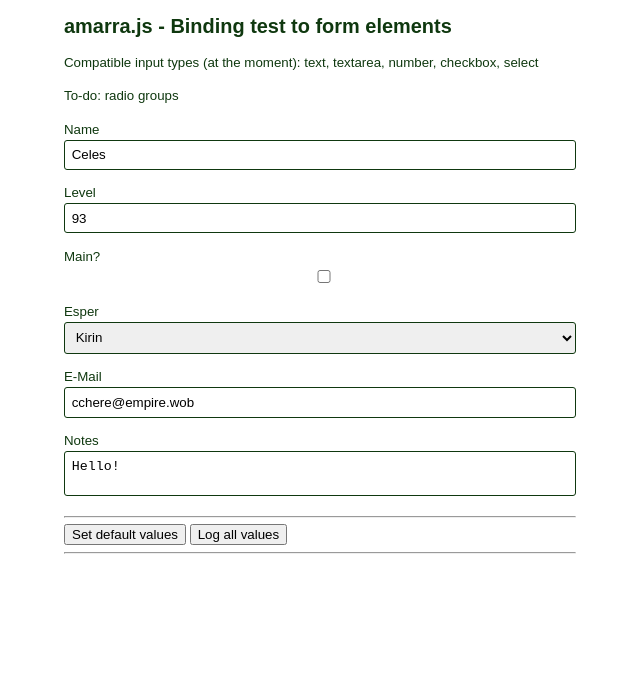
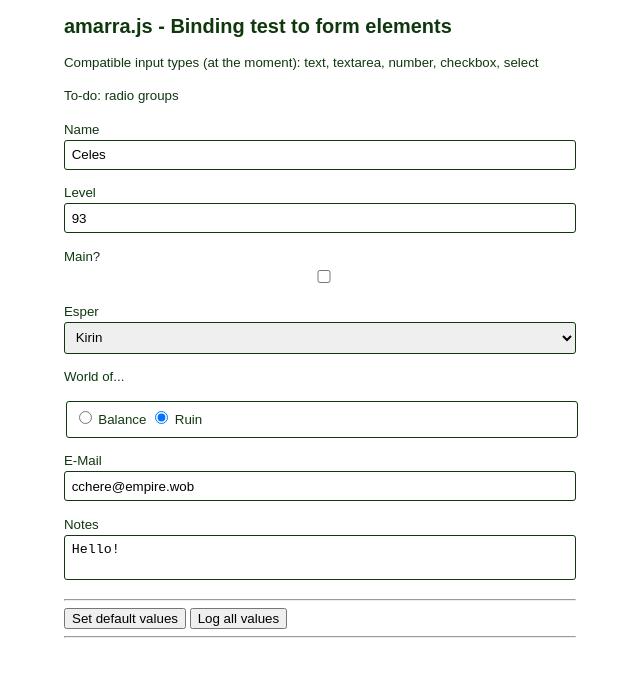
Before and after one commit to IgnacioCartes/amarra-js, a plain HTML site: page index.html in a window 1280 px wide. Both pictures are taken after a click on the button "Set default values". Shown: the whole page, without its empty margins (320-960 px from the left). Drawn offline with Linux system fonts and the light colour scheme.

Commit message:
Add support for radio buttons

```diff
--- a/index.html
+++ b/index.html
@@ -51,6 +51,15 @@
         </select>
         </p>
 
+
+        <p>
+            <label>World of...</label>
+            <fieldset>
+                <input type="radio" data-amarra="world" value="balance" /> Balance
+                <input type="radio" data-amarra="world" value="ruin" /> Ruin
+            </fieldset>
+        </p>
+
         <p>
             <label>E-Mail</label>
             <input type="email" data-amarra="email" value="a@b.c" />
--- a/js/amarra.js
+++ b/js/amarra.js
@@ -41,15 +41,49 @@
 
         // Get all elements to be bound
         var binds = _el.querySelectorAll("[" + DATATAG + "]");
+        var props = {};
 
-
-
-        // Create a property with a custom setter in the scope for each element
+        // Sort all props
         binds.forEach(function (element) {
             var prop = element.getAttribute(DATATAG);
-            scope.__amarra__.propsToElements[prop] = element;
-            //console.log(element.type);
+
+            if (element.type === "radio") {
+                // for radio buttons, an array is created in propsToElements
+                console.log(element, prop);
+                if (!props[prop])  {
+                    // if undefined, create a single element array
+                    props[prop] = [element];
+                } else {
+                    // else, push to the existing array
+                    props[prop].push(element);
+                }
+
+                // add name to radio element
+                element.setAttribute("name", prop);
+
+            } else {
+                // for other elements, no array is needed
+                props[prop] = element;
+            }
+        });
+
+        // pass props to scope
+        scope.__amarra__.propsToElements = props;
+
+        // Create a property with a custom setter in the scope for each prop
+        Object.keys(props).forEach(function (key) {
+
+            // get elements and scope prop
+            var element = props[key],
+                prop;
+
+            if (Array.isArray(element))
+                prop = element[0].getAttribute(DATATAG);
+            else
+                prop = element.getAttribute(DATATAG);
+
             var value = getElementValue(element);
+            if (!scope[prop]) {
                 Object.defineProperty(scope, prop, {
                     get: function () {
                         return value;
@@ -61,6 +95,9 @@
                     },
                     enumerable: true
                 });
+            } else {
+                console.log(prop + " is already defined!", element);
+            }
 
         });
 
@@ -90,7 +127,7 @@
         var target = evt.target;
         var prop = evt.target.getAttribute("data-amarra");
 
-        if (prop) this[prop] = getElementValue(target);
+        if (prop) this[prop] = getElementValue(target, prop);
     }
 
 
@@ -99,13 +136,20 @@
      * Gets the value from an element depending on its type
      * @param {el} el Element to get a value from
      */
-    function getElementValue(el) {
+    function getElementValue(el, prop) {
 
         switch (el.type) {
             case "number":
                 return parseFloat(el.value);
             case "checkbox":
                 return el.checked;
+            case "radio":
+                var checked = document.querySelector('input[name = "' + prop + '"]:checked');
+                if (checked)
+                    return checked.value;
+                else
+                    return null;
+                break;
             default:
                 return el.value;
         }
@@ -116,17 +160,31 @@
 
     /**
      * Sets a value to an element depending on its type
-     * @param {object} el    Element to set a new value to
+     * @param {object} el    Element (or array of elements) to set a new value to
      * @param {object} value The value to set to
      */
     function setElementValue(el, value) {
 
-        switch (el.type) {
+        var eltype = el.type;
+        // detect radio
+        if (Array.isArray(el) && el[0].type === "radio")
+            eltype = "radio";
+
+        switch (eltype) {
             case "number":
                 el.value = parseFloat(value);
                 break;
             case "checkbox":
                 el.checked = value;
+                break;
+            case "radio":
+                el.forEach(function (radio) {
+                    if (radio.value === value)
+                        radio.checked = true;
+                    else
+                        radio.checked = false;
+                });
+
                 break;
             default:
                 el.value = value.toString();
```
Lines whose indentation alone changed are shown as unchanged.
